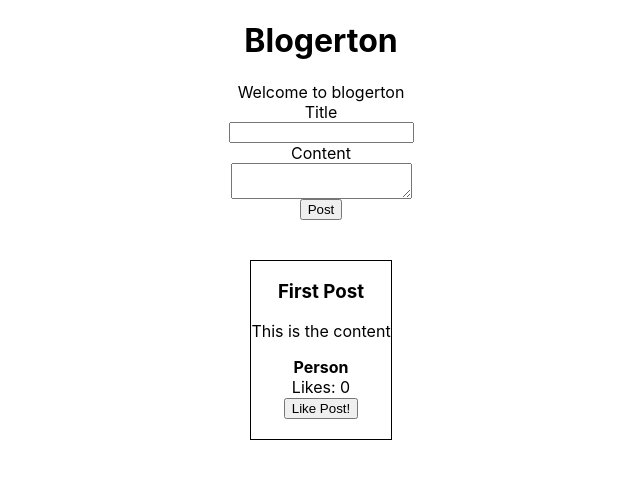
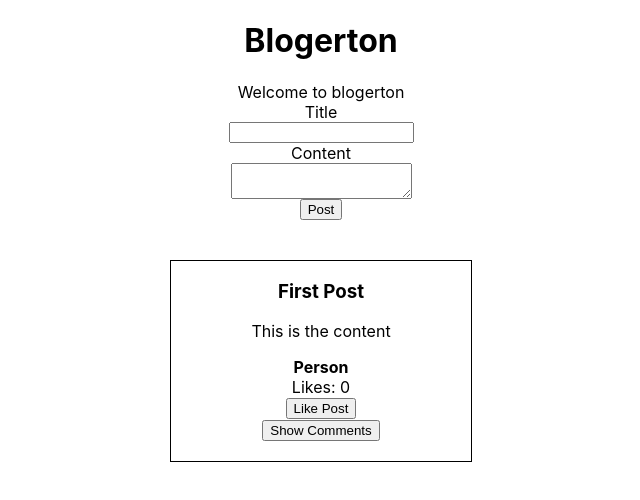
Before and after one commit to Drienn/blogerton, a React (Create React App) app: page / in a window 1280 px wide. Shown: the top 500 px of the page, without its empty margins (319-959 px from the left). Built offline with nearby package versions, Linux system fonts and the light colour scheme.

Commit message:
add likes to comments and posts

```diff
--- a/src/App.js
+++ b/src/App.js
@@ -6,25 +6,42 @@ import { mockPosts } from "./mocks";
 function App() {
   const [posts, setPosts] = useState(mockPosts);
   const addPost = (post) => setPosts([post, ...posts]);
-  const likePost = (id) => {
-    const currentIndex = posts.findIndex((post) => post.id === id);
+  const likePost = (postId, commentId) => {
+    const currentPostIndex = posts.findIndex((post) => post.id === postId);
+    let currentPost = posts[currentPostIndex];
+    if (commentId) {
+      const currentCommentIndex = currentPost.comments.findIndex(
+        (comment) => comment.id === commentId
+      );
+      const currentComment = currentPost.comments[currentCommentIndex];
+      const updatedComment = {
+        ...currentComment,
+        likes: currentComment.likes + 1,
+      };
+      const updatedComments = [
+        ...currentPost.slice(0, currentCommentIndex),
+        updatedComment,
+        ...currentPost.slice(currentCommentIndex + 1),
+      ];
+      currentPost = {...currentPost, comments: updatedComments}
+    }
     const updatedPost = {
-      ...posts[currentIndex],
-      likes: posts[currentIndex].likes + 1,
+      ...currentPost,
+      likes: commentId ? currentPost.likes : currentPost.likes + 1,
     };
     const updatedPosts = [
-      ...posts.slice(0, currentIndex),
+      ...posts.slice(0, currentPostIndex),
       updatedPost,
-      ...posts.slice(currentIndex + 1),
-    ]
-    setPosts(updatedPosts)
+      ...posts.slice(currentPostIndex + 1),
+    ];
+    setPosts(updatedPosts);
   };
   return (
     <div className="App">
       <h1>Blogerton</h1>
       <div>Welcome to blogerton</div>
       <PostForm addPost={addPost} />
-      <Posts posts={posts} likePost={likePost}/>
+      <Posts posts={posts} likePost={likePost} />
     </div>
   );
 }
--- /dev/null
+++ b/src/components/Post/index.jsx
@@ -0,0 +1,32 @@
+import { useState } from "react";
+import './style.css';
+
+export default function Post({ post, likePost, type = "post" }) {
+  const [showComments, setShowComments] = useState(false);
+  const comments = post.comments.map((comment) => (
+    <Post post={comment} likePost={() => likePost(post.id, comment.id)} type="comment" />
+  ));
+  return (
+    <li className={`list-item pad-2-b margin-2-t ${type} center`} key={post.title}>
+      <h3>{post.title}</h3>
+      <p>{post.content}</p>
+      <b>{post.owner}</b>
+      <br />
+      <span>Likes: {post.likes}</span>
+      <br />
+      <button type="button" onClick={() => likePost(post.id)}>
+        Like { type === 'post' ? 'Post' : 'Comment'}
+      </button>
+      <br />
+      {type === "post" && post.comments.length > 0 ? (
+        <>
+          <button type="button" onClick={() => setShowComments(!showComments)}>
+            Show Comments
+          </button>
+          <br />
+          <div>{showComments && comments}</div>
+        </>
+      ) : null}
+    </li>
+  );
+}
--- /dev/null
+++ b/src/components/Post/style.css
@@ -0,0 +1,8 @@
+.post {
+  width: 300px;
+}
+
+.comment{
+  width: 150px;
+
+}
--- a/src/components/PostForm/index.jsx
+++ b/src/components/PostForm/index.jsx
@@ -8,9 +8,16 @@ export default function PostForm({ addPost }) {
   const onSubmit = (e) => {
     e.preventDefault();
     console.log("Post will be added!");
-    addPost({ id: Math.floor(Math.random() * 9999) ,title, content, owner: "Anonymous", likes: 0 });
-    setTitle('');
-    setContent('');
+    addPost({
+      id: Math.floor(Math.random() * 9999),
+      title,
+      content,
+      owner: "Anonymous",
+      likes: 0,
+      comments: [],
+    });
+    setTitle("");
+    setContent("");
   };
   return (
     <form className="flex column form center" onSubmit={onSubmit}>
--- a/src/components/Posts/index.jsx
+++ b/src/components/Posts/index.jsx
@@ -1,16 +1,9 @@
-import './style.css'
+import Post from "../Post";
+import "./style.css";
 
 export default function Posts({ posts, likePost }) {
   const postsList = posts.map((post) => (
-    <li className="list-item pad-2-b margin-2-t" key={post.title}>
-      <h3>{post.title}</h3>
-      <p>{post.content}</p>
-      <b>{post.owner}</b>
-      <br />
-      <span>Likes: {post.likes}</span>
-      <br />
-      <button type="button" onClick={() => likePost(post.id)}>Like Post!</button>
-      </li>
+    <Post post={post} likePost={likePost} />
   ));
   return <ul className="list flex center column margin-2-t">{postsList}</ul>;
 }
--- a/src/components/Posts/style.css
+++ b/src/components/Posts/style.css
@@ -1,6 +1,3 @@
-.list{
-
-}
 
 .list-item{
   list-style: none;
--- a/src/mocks/mockPosts.js
+++ b/src/mocks/mockPosts.js
@@ -5,6 +5,14 @@ const mockPosts = [
   content: "This is the content",
   owner: "Person",
   likes: 0,
+  comments: [
+    {
+    id: 1,
+    owner: "Person",
+    content: "this is a very long comment on this post",
+    likes: 0,
+    comments: []
+  }],
 }
 ]
 
```
